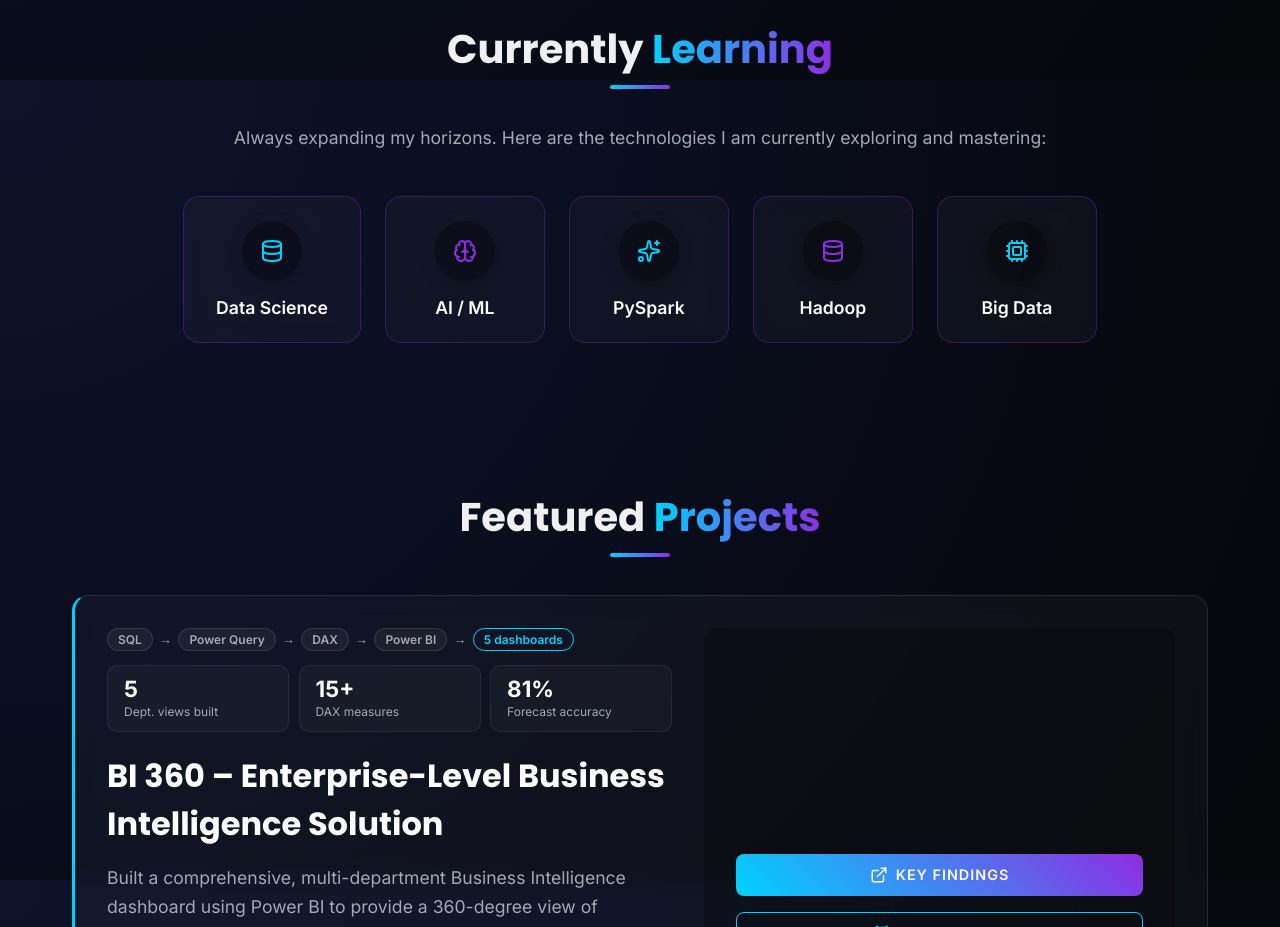
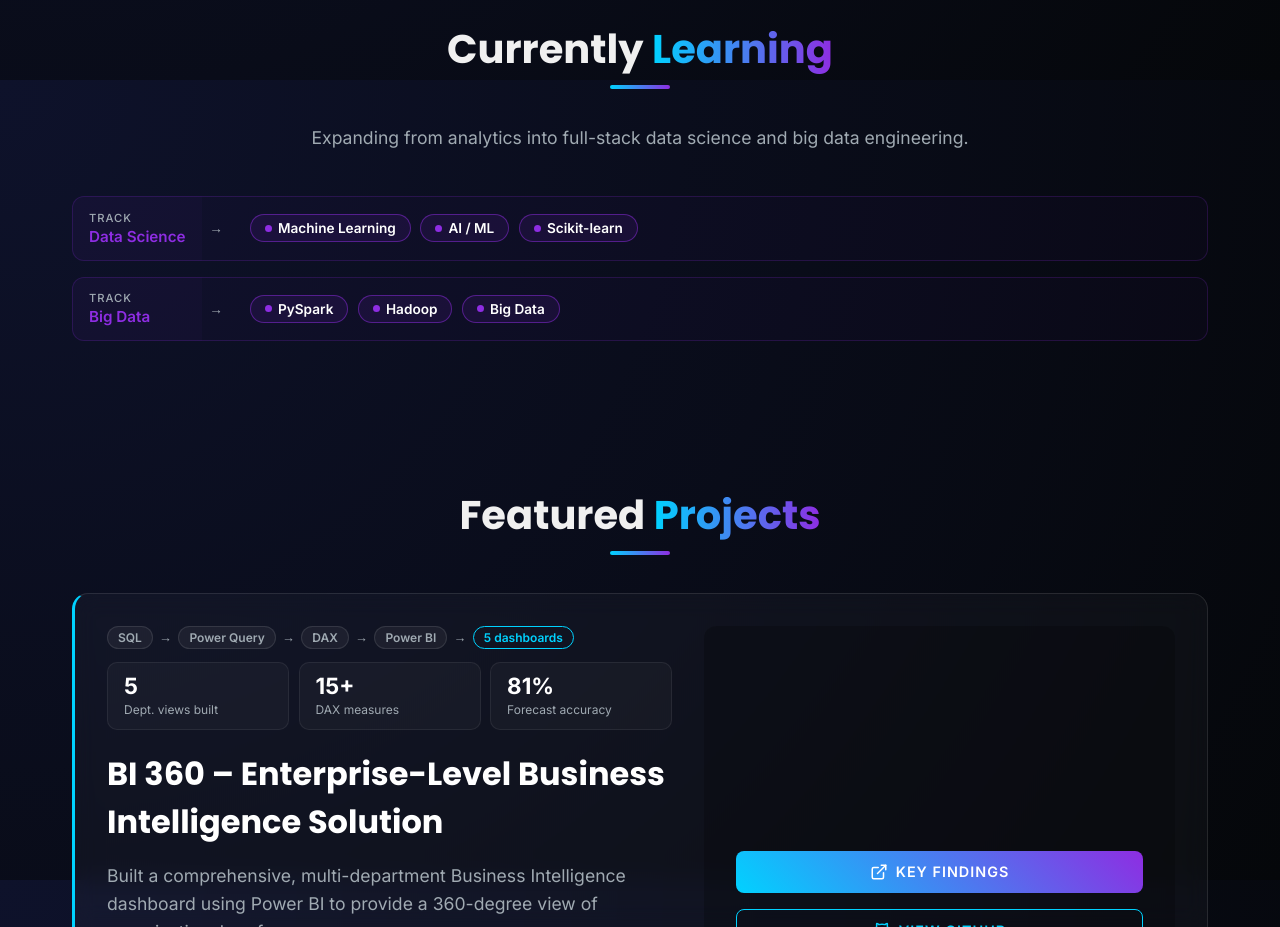
Before and after one commit to RakeshSahu09/portfolio-rakesh, a React (Vite) app: page / in a window 1280 px wide. Shown: the part 2320-3247 px from the top of the page. Built offline with nearby package versions, Linux system fonts and the light colour scheme.

Commit message:
feat: redesign Learning as purple workflow tracks matching Skills layout

```diff
--- a/src/components/Learning.jsx
+++ b/src/components/Learning.jsx
@@ -1,63 +1,170 @@
 import React from 'react';
 import { motion } from 'framer-motion';
-import { Sparkles, Brain, Cpu, Database } from 'lucide-react';
 
-const learningSkills = [
-    { name: "Data Science", icon: <Database size={24} color="var(--color-electric-blue)" /> },
-    { name: "AI / ML", icon: <Brain size={24} color="var(--color-neon-violet)" /> },
-    { name: "PySpark", icon: <Sparkles size={24} color="var(--color-electric-blue)" /> },
-    { name: "Hadoop", icon: <Database size={24} color="var(--color-neon-violet)" /> },
-    { name: "Big Data", icon: <Cpu size={24} color="var(--color-electric-blue)" /> }
+const tracks = [
+    { label: 'TRACK', name: 'Data Science', tools: ['Machine Learning', 'AI / ML', 'Scikit-learn'] },
+    { label: 'TRACK', name: 'Big Data',     tools: ['PySpark', 'Hadoop', 'Big Data'] },
 ];
 
-const Learning = () => {
-    return (
+const rowBorder = '1px solid rgba(142,45,226,0.2)';
+
+const Learning = () => (
     <section id="learning" className="section container">
         <h2 className="section-title">Currently <span className="text-gradient">Learning</span></h2>
-            <p style={{ textAlign: 'center', color: 'var(--color-text-muted)', marginBottom: '3rem', fontSize: '1.1rem' }}>
-                Always expanding my horizons. Here are the technologies I am currently exploring and mastering:
+        <p style={{
+            textAlign: 'center',
+            color: 'var(--color-text-muted)',
+            fontSize: '1.1rem',
+            marginBottom: '3rem',
+        }}>
+            Expanding from analytics into full-stack data science and big data engineering.
         </p>
 
-            <div style={{ display: 'flex', flexWrap: 'wrap', gap: '1.5rem', justifyContent: 'center' }}>
-                {learningSkills.map((skill, idx) => (
+        <div style={{ display: 'flex', flexDirection: 'column', gap: '1rem' }}>
+            {tracks.map((track, idx) => (
                 <motion.div
                     key={idx}
-                        initial={{ y: 30, opacity: 0 }}
-                        whileInView={{ y: 0, opacity: 1 }}
+                    className="learning-row"
+                    initial={{ x: -30, opacity: 0 }}
+                    whileInView={{ x: 0, opacity: 1 }}
                     viewport={{ once: true, margin: '-50px' }}
-                        transition={{ duration: 0.5, delay: idx * 0.1 }}
-                        whileHover={{ scale: 1.05, y: -5, boxShadow: 'var(--glow-violet)' }}
+                    transition={{ duration: 0.5, delay: idx * 0.08 }}
+                    style={{ display: 'flex', alignItems: 'stretch' }}
+                >
+                    {/* Stage label */}
+                    <div
+                        className="learning-stage-label"
                         style={{
-                            background: 'rgba(255,255,255,0.03)',
-                            border: '1px solid rgba(142,45,226,0.3)',
-                            borderRadius: '16px',
-                            padding: '1.5rem 2rem',
+                            minWidth: '130px',
+                            background: 'rgba(142,45,226,0.06)',
+                            border: rowBorder,
+                            borderRight: 'none',
+                            borderRadius: '12px 0 0 12px',
+                            padding: '0.85rem 1rem',
                             display: 'flex',
                             flexDirection: 'column',
-                            alignItems: 'center',
-                            gap: '1rem',
-                            minWidth: '160px',
-                            cursor: 'default',
-                            backdropFilter: 'blur(10px)',
-                            transition: 'all 0.3s ease'
+                            justifyContent: 'center',
                         }}
                     >
-                        <div style={{
-                            width: '60px', height: '60px', borderRadius: '50%',
-                            background: 'rgba(5, 7, 10, 0.5)', display: 'flex',
-                            alignItems: 'center', justifyContent: 'center',
-                            boxShadow: '0 4px 15px rgba(0,0,0,0.3)'
+                        <span style={{
+                            fontSize: '0.7rem',
+                            color: 'var(--color-text-muted)',
+                            fontWeight: '500',
+                            letterSpacing: '1px',
                         }}>
-                            {skill.icon}
+                            {track.label}
+                        </span>
+                        <span style={{
+                            fontSize: '0.95rem',
+                            color: 'var(--color-neon-violet)',
+                            fontWeight: '600',
+                            marginTop: '2px',
+                        }}>
+                            {track.name}
+                        </span>
                     </div>
-                        <span style={{ fontSize: '1.1rem', fontWeight: '600', color: '#fff', textAlign: 'center' }}>
-                            {skill.name}
+
+                    {/* Arrow divider */}
+                    <div
+                        className="learning-arrow"
+                        style={{
+                            width: '28px',
+                            background: 'rgba(142,45,226,0.03)',
+                            borderTop: rowBorder,
+                            borderBottom: rowBorder,
+                            display: 'flex',
+                            alignItems: 'center',
+                            justifyContent: 'center',
+                            color: 'var(--color-text-muted)',
+                            fontSize: '0.85rem',
+                            flexShrink: 0,
+                        }}
+                    >
+                        →
+                    </div>
+
+                    {/* Pills area */}
+                    <div
+                        className="learning-tools"
+                        style={{
+                            flex: 1,
+                            background: 'rgba(142,45,226,0.03)',
+                            border: rowBorder,
+                            borderLeft: 'none',
+                            borderRadius: '0 12px 12px 0',
+                            padding: '0.85rem 1.25rem',
+                            display: 'flex',
+                            alignItems: 'center',
+                            flexWrap: 'wrap',
+                            gap: '0.6rem',
+                        }}
+                    >
+                        {track.tools.map((tool, tIdx) => (
+                            <span
+                                key={tIdx}
+                                className="learning-pill"
+                                style={{
+                                    display: 'inline-flex',
+                                    alignItems: 'center',
+                                    gap: '6px',
+                                    background: 'rgba(142,45,226,0.1)',
+                                    border: '1px solid rgba(142,45,226,0.5)',
+                                    color: '#fff',
+                                    fontWeight: '600',
+                                    borderRadius: '20px',
+                                    padding: '5px 14px',
+                                    fontSize: '0.85rem',
+                                    whiteSpace: 'nowrap',
+                                }}
+                            >
+                                <span style={{
+                                    width: '7px',
+                                    height: '7px',
+                                    borderRadius: '50%',
+                                    background: 'var(--color-neon-violet)',
+                                    flexShrink: 0,
+                                }} />
+                                {tool}
                             </span>
+                        ))}
+                    </div>
                 </motion.div>
             ))}
         </div>
+
+        {/* Responsive styles */}
+        <style>{`
+            @media (max-width: 768px) {
+                .learning-row {
+                    flex-direction: column !important;
+                }
+                .learning-stage-label {
+                    min-width: unset !important;
+                    width: 100% !important;
+                    border-right: 1px solid rgba(142,45,226,0.2) !important;
+                    border-bottom: none !important;
+                    border-radius: 12px 12px 0 0 !important;
+                }
+                .learning-arrow {
+                    display: none !important;
+                }
+                .learning-tools {
+                    border-left: 1px solid rgba(142,45,226,0.2) !important;
+                    border-radius: 0 0 12px 12px !important;
+                    border-top: none !important;
+                }
+            }
+            @media (max-width: 480px) {
+                .learning-stage-label span:last-child {
+                    font-size: 0.85rem !important;
+                }
+                .learning-pill {
+                    font-size: 0.75rem !important;
+                    padding: 4px 10px !important;
+                }
+            }
+        `}</style>
     </section>
 );
-};
 
 export default Learning;
```
Lines whose indentation alone changed are shown as unchanged.
